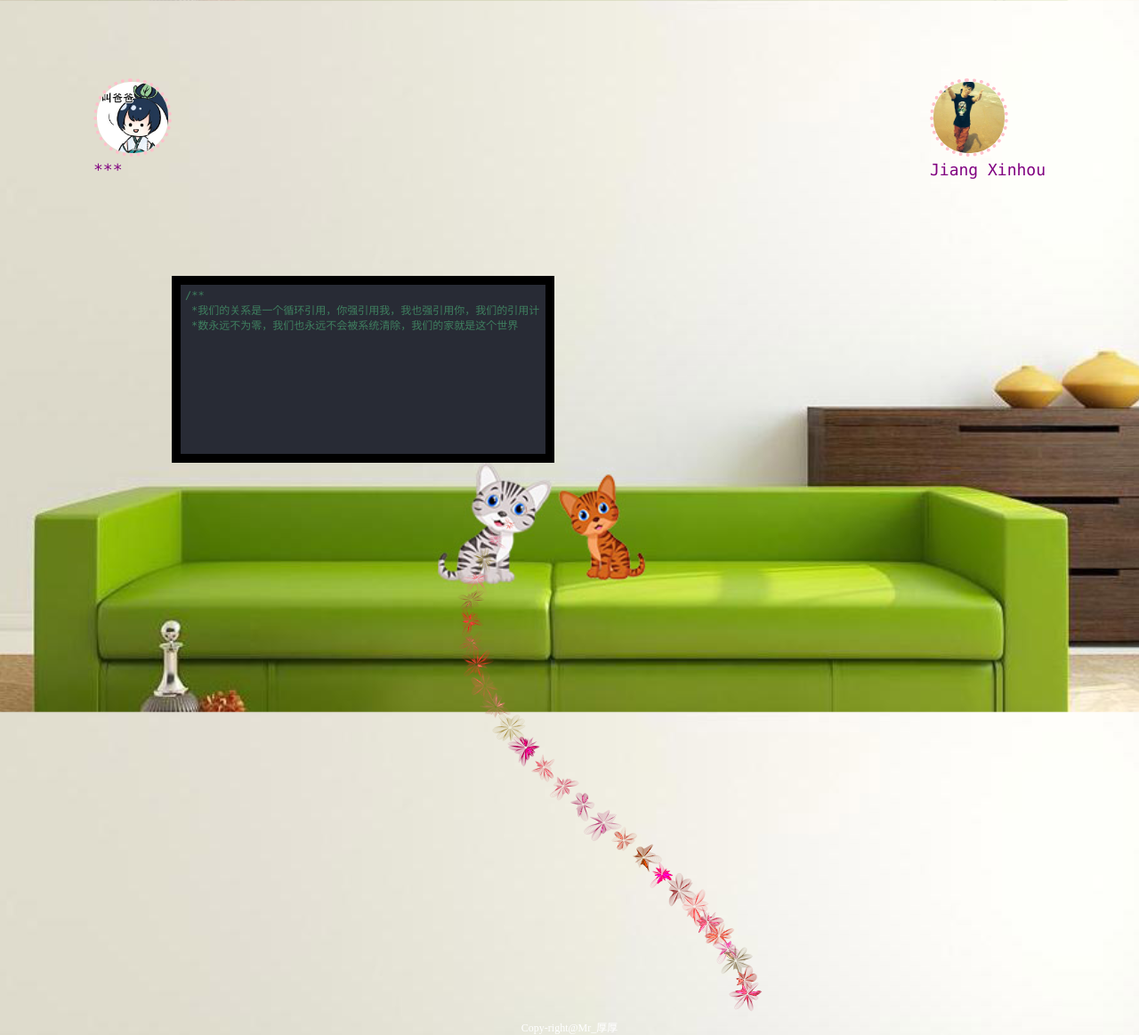
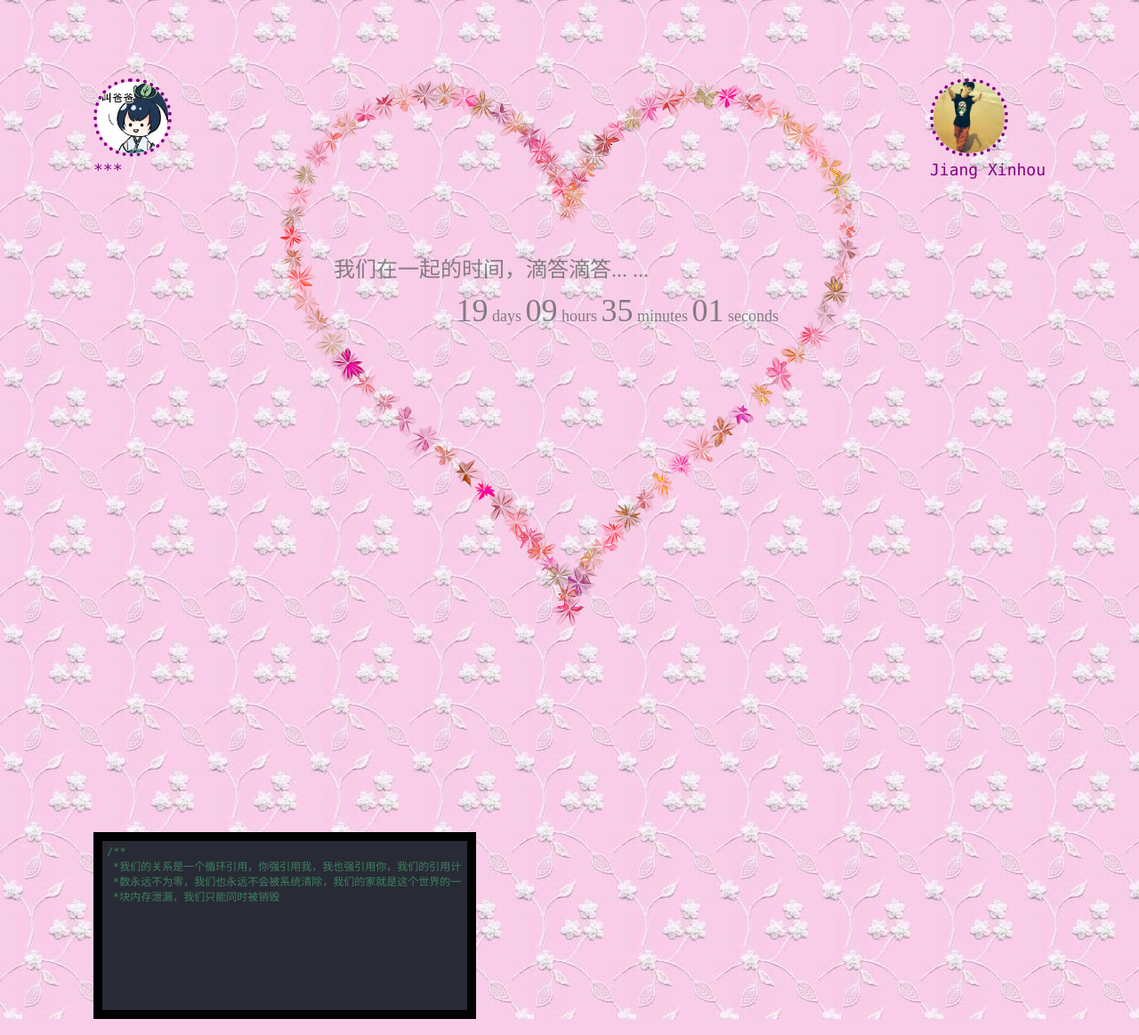
Before and after one commit to jxh1992/jxh1992.github.io, a PHP site: page /lover/index.html in a window 1280 px wide. Shown: the whole page at 89% size. Run offline with PHP 8.4, Linux system fonts and the light colour scheme; some web fonts are replaced.

Commit message:
pattern;

```diff
--- a/lover/css/default.css
+++ b/lover/css/default.css
@@ -1,6 +1,6 @@
 body{margin:0;padding:0;font-size:12px;overflow:auto}
 #mainDiv{width:100%;height:100%;}
-#loveHeart{float:right;width:670px;height:625px}
+#loveHeart{margin-left:auto;margin-right:auto;width:670px;height:625px}
 #garden{width:100%;height:100%}
 #elapseClock{text-align:right;font-size:18px;margin-top:10px;margin-bottom:10px}
 #words{font-family:"sans-serif";width:500px;font-size:24px;color:#666}
--- a/lover/index.html
+++ b/lover/index.html
@@ -10,11 +10,13 @@
 	src: url('digital-7_mono.ttf') format("truetype");
 }
 body {
+	/*
 	background: url(home_bg.jpg) no-repeat center center fixed;
 	-webkit-background: cover;
 	-moz-background: cover;
 	-o-background: cover;
-	background-size: cover;
+	background-size: cover;*/
+	background: url(bg_pattern.jpg);
 }
 footer {
 	text-align: center;
@@ -35,7 +37,7 @@ footer {
 	height: 80px;
 	width: 80px;
 	border-radius: 42px;
-	border: 4px dotted pink;
+	border: 4px dotted purple;
 }
 </style>
 
@@ -62,6 +64,21 @@ footer {
 			<div><font>Jiang Xinhou</font></div>
 		</div>
 
+		<!--爱心计时器-->
+		<div id="loveHeart">
+			<canvas id="garden"></canvas>
+			<div id="words">
+				<div id="messages">
+					我们在一起的时间，滴答滴答... ...
+					<div id="elapseClock"></div>
+				</div>
+				<div id="loveu">
+					LOVE YOU FOREVER!<br/>
+					<div class="signature">- Mr. Xinhou</div>
+				</div>
+			</div>
+		</div>
+
 		<!--代码显示器-->
 		<div id="code">
 			<span class="comments">/**</span><br />
@@ -75,21 +92,6 @@ footer {
    		 	girl.<span class="class">name</span> = <span class="string">@"***"</span>;<br/>
     		boy.<span class="class">lover</span> = girl;<br/>
     		girl.<span class="class">lover</span> = boy;
-		</div>
-
-		<!--爱心计时器-->
-		<div id="loveHeart">
-			<canvas id="garden"></canvas>
-			<div id="words">
-				<div id="messages">
-					我们在一起的时间，滴答滴答... ...
-					<div id="elapseClock"></div>
-				</div>
-				<div id="loveu">
-					LOVE YOU FOREVER!<br/>
-					<div class="signature">- Mr. Xinhou</div>
-				</div>
-			</div>
 		</div>
 
 	</div>
@@ -118,7 +120,7 @@ if (!document.createElement('canvas').getContext) {
 } else {
 	setTimeout(function () {
 		startHeartAnimation();
-	}, 5000);
+	}, 0);
 
 	timeElapse(together);
 	setInterval(function () {
@@ -130,10 +132,5 @@ if (!document.createElement('canvas').getContext) {
 }
 </script>
 
-<!--底部居中-->
-<footer>
-Copy-right@Mr_厚厚
-</footer>
-
 </body>
 </html>
```
Also changed, not shown: lover/bg_pattern.jpg (added), lover/home_bg0.jpg (deleted), lover/home_bg的副本.jpg (deleted).
